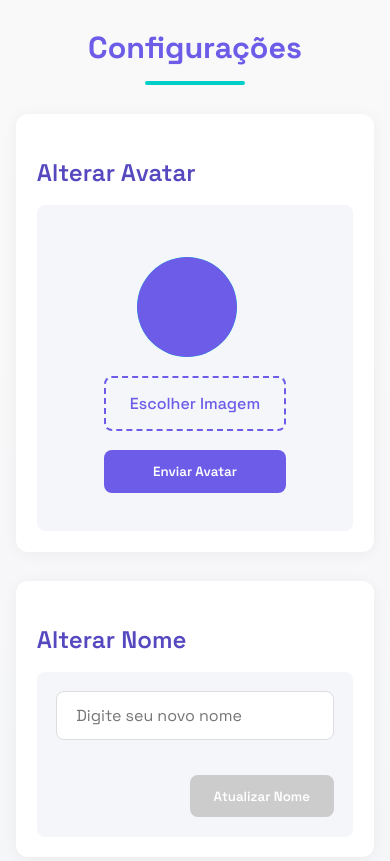
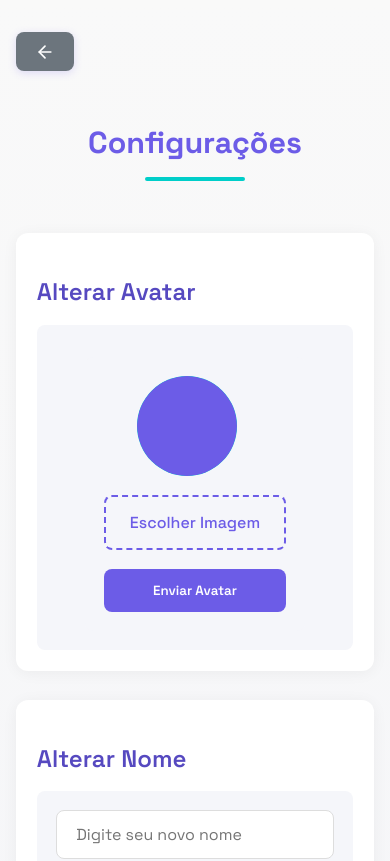
Before and after one commit to GuilhermeCanina/Front_TCC2025, a React (Vite) app: page /config in a window 390 px wide. Shown: the top 861 px of the page. Built offline with nearby package versions, Linux system fonts and the light colour scheme; the HTML template or start-up script is replaced by a standard one; a web font is replaced by a local one.

Commit message:
botao novo

```diff
--- a/src/pages/Config.jsx
+++ b/src/pages/Config.jsx
@@ -1,13 +1,28 @@
+import { useNavigate } from 'react-router-dom';
 import AvatarUploader from '../components/MudarAvatar';
 import MudarNome from '../components/MudarNome';
 import ExcluirConta from '../components/ExcluirConta';
 import MudarEmail from '../components/MudarEmail';
 import '../styles/config.css';
+import { FiArrowLeft } from 'react-icons/fi'; // Importe o ícone
 
 function Config() {
+  const navigate = useNavigate();
+
   return (
     <div className="config-container">
-      <h1>Configurações</h1>
+      {/* Cabeçalho com botão de voltar */}
+      <div className="config-header">
+        <button
+          className="btn-voltar"
+          onClick={() => navigate(-1)}
+          aria-label="Voltar"
+        >
+          <FiArrowLeft size={20} />
+          <span>Voltar</span>
+        </button>
+        <h1>Configurações</h1>
+      </div>
 
       <section className="config-section">
         <h2>Alterar Avatar</h2>
--- a/src/styles/config.css
+++ b/src/styles/config.css
@@ -1,4 +1,3 @@
-
 .config-container {
   max-width: 800px;
   margin: 0 auto;
@@ -6,6 +5,62 @@
   color: var(--dark);
   font-family: 'Segoe UI', Roboto, 'Helvetica Neue', sans-serif;
   line-height: 1.6;
+  position: relative;
+}
+
+.config-header {
+  display: flex;
+  align-items: center;
+  margin-bottom: 1.8rem;
+  position: relative;
+  padding-top: 0.5rem;
+}
+
+.config-header h1 {
+  flex: 1;
+  text-align: center;
+  margin: 0;
+  padding-bottom: 0.8rem;
+}
+
+.btn-voltar {
+  position: absolute;
+  left: 0;
+  top: 50%;
+  transform: translateY(-50%);
+  background: var(--primary);
+  color: white;
+  border: none;
+  border-radius: 8px;
+  padding: 0.6rem 1rem 0.6rem 0.8rem;
+  font-weight: 600;
+  font-size: 0.95rem;
+  cursor: pointer;
+  transition: all 0.25s ease;
+  display: flex;
+  align-items: center;
+  gap: 0.5rem;
+  text-decoration: none;
+  box-shadow: 0 2px 8px rgba(108, 92, 231, 0.2);
+  z-index: 10;
+}
+
+.btn-voltar:hover {
+  background: var(--primary-dark);
+  transform: translateY(-50%) translateX(-3px);
+  box-shadow: 0 4px 12px rgba(108, 92, 231, 0.3);
+}
+
+.btn-voltar:active {
+  transform: translateY(-50%) translateX(0);
+}
+
+.btn-voltar svg {
+  transition: transform 0.2s ease;
+}
+
+.btn-voltar:hover svg {
+  transform: translateX(-2px);
 }
 
 .config-container h1 {
@@ -13,7 +68,6 @@
   margin-bottom: 1.8rem;
   color: var(--primary);
   font-weight: 700;
-  text-align: center;
   position: relative;
   padding-bottom: 0.8rem;
 }
@@ -46,7 +100,8 @@
 }
 
 .avatar-uploader-container,
-.name-changer-container {
+.name-changer-container,
+.email-changer-container {
   display: flex;
   flex-direction: column;
   gap: 1.2rem;
@@ -147,6 +202,26 @@
     padding: 1.5rem 1rem;
   }
 
+  .config-header {
+    flex-direction: column;
+    align-items: stretch;
+    gap: 1rem;
+    margin-bottom: 1.5rem;
+  }
+
+  .btn-voltar {
+    position: static;
+    transform: none;
+    align-self: flex-start;
+    width: auto;
+    margin-bottom: 0.5rem;
+  }
+
+  .config-header h1 {
+    order: 1;
+    margin-top: 0.5rem;
+  }
+
   .button-group {
     flex-direction: column;
     gap: 0.8rem;
@@ -154,6 +229,10 @@
 
   .btn {
     width: 100%;
+  }
+
+  .config-section {
+    padding: 1.5rem;
   }
 }
 
@@ -167,7 +246,35 @@
   }
 
   .avatar-uploader-container,
-  .name-changer-container {
+  .name-changer-container,
+  .email-changer-container {
     padding: 1.2rem;
   }
+
+  .btn-voltar {
+    padding: 0.5rem 0.8rem 0.5rem 0.7rem;
+    font-size: 0.9rem;
+  }
+
+  .btn-voltar span {
+    display: none;
+  }
+
+  .btn-voltar svg {
+    margin-right: 0;
+  }
 }
+
+@media (max-width: 360px) {
+  .btn-voltar {
+    padding: 0.6rem;
+    border-radius: 50%;
+    width: 40px;
+    height: 40px;
+    justify-content: center;
+  }
+
+  .btn-voltar span {
+    display: none;
+  }
+}
```
Also changed, not shown: src/styles/iniciarestudo.css (+0 -14 lines).
